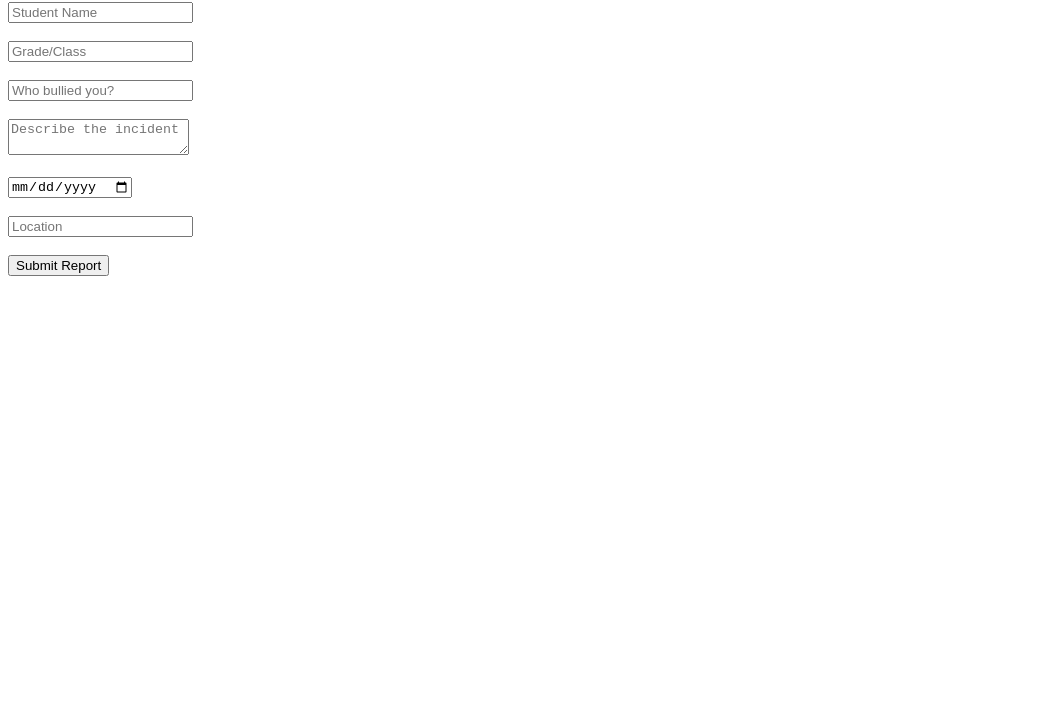
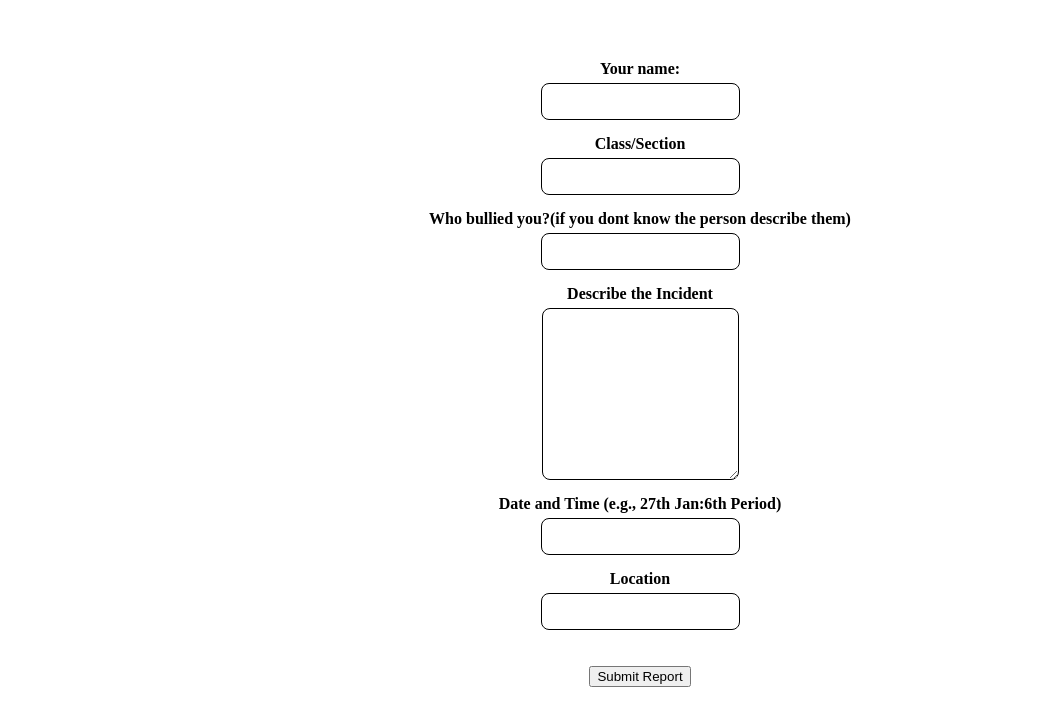
Before and after one commit to Pratyush-220/Hackathon-Project-01, a plain HTML site: page Stand Strong/Student/index.html in a window 1280 px wide. Shown: the part 98-800 px from the top of the page, without its empty margins (0-1043 px from the left). Drawn offline with Linux system fonts and the light colour scheme.

Commit message:
First Commit

```diff
--- a/Stand Strong/Student/index.html
+++ b/Stand Strong/Student/index.html
@@ -3,19 +3,34 @@
 <head>
     <meta charset="UTF-8">
     <meta name="viewport" content="width=device-width, initial-scale=1.0">
-    <title>Document</title>
+    <title>Stand Strong!</title>
     <link rel="stylesheet" href="style.css">
 </head>
 <body>
     <h1> Please enter the details below! </h1>
 <form id="reportForm">
-  <input type="text" id="studentName" placeholder="Student Name" required><br><br>
-  <input type="text" id="grade" placeholder="Grade/Class" required><br><br>
-  <input type="text" id="accused" placeholder="Who bullied you?" required><br><br>
-  <textarea id="description" placeholder="Describe the incident" required></textarea><br><br>
-  <input type="date" id="date" required><br><br>
-  <input type="text" id="location" placeholder="Location" required><br><br>
+
+  <label for="studentName">Your name:</label>
+  <input type="text" id="studentName" required>
+
+  <label for="grade">Class/Section</label>
+  <input type="text" id="grade" required>
+
+  <label for="accused">Who bullied you?(if you dont know the person describe them)</label>
+  <input type="text" id="accused" required>
+
+  <label for="description">Describe the Incident</label>
+  <textarea id="description" required></textarea>
+
+  <label for="dateTime">Date and Time (e.g., 27th Jan:6th Period)</label>
+  <input type="text" id="dateTime" required>
+
+  <label for="location">Location</label>
+  <input type="text" id="location" required>
+
+  <br><br>
   <button type="submit">Submit Report</button>
+
 </form>
 <script type="module">
   // Import Firebase
@@ -45,7 +60,7 @@
     const grade = document.getElementById("grade").value;
     const accused = document.getElementById("accused").value;
     const description = document.getElementById("description").value;
-    const date = document.getElementById("date").value;
+    const dateTime = document.getElementById("dateTime").value;
     const location = document.getElementById("location").value;
 
     try {
@@ -54,7 +69,7 @@
         grade,
         accused,
         description,
-        date,
+        dateTime,
         location,
         createdAt: new Date()
       });
--- a/Stand Strong/Student/style.css
+++ b/Stand Strong/Student/style.css
@@ -1,3 +1,10 @@
+body {
+    margin: 0;
+    min-height: 100vh;
+    display: grid;
+    place-items: center;
+}
+
 h1 {
     font-size: 40px;
     font-family: cursive;
@@ -5,3 +12,27 @@ h1 {
     justify-content: center;
     align-items: center;
 }
+
+form {
+    display: grid;
+    place-items: center;
+    width: 100%;
+    max-width: 500px;
+}
+
+label {
+    margin-top: 15px;
+    margin-bottom: 5px;
+    font-weight: bold;
+}
+
+input, textarea {
+    padding: 10px;
+    border-radius: 8px;
+    border: 1px solid black;
+}
+
+#description {
+    height: 150px;
+    resize: vertical;
+}
```
